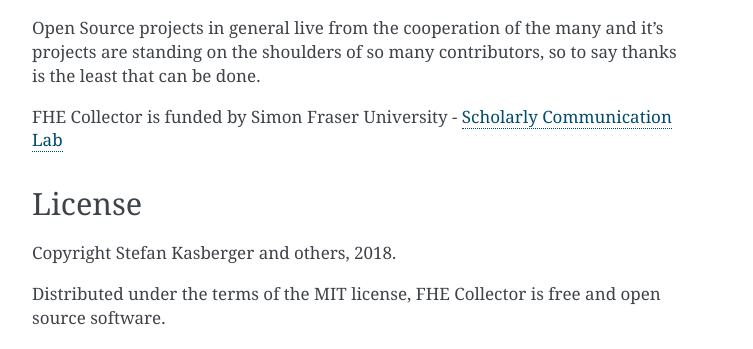
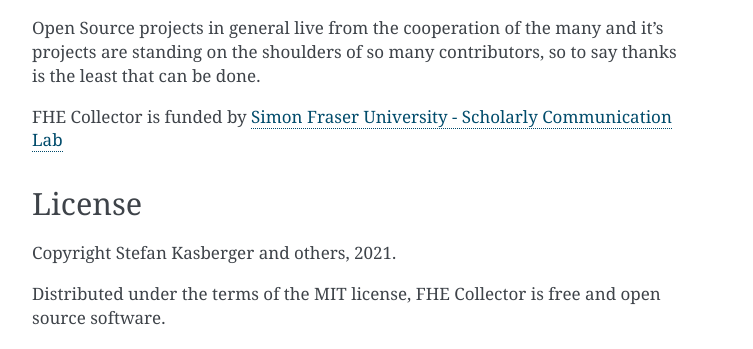
Before and after one commit to ScholCommLab/fhe-collector, a Sphinx documentation site: the page built from app/docs/source/index.rst, in a window 1280 px wide and 900 px high, scrolled down 2947 px. Shown: the part 403-752 px from the top of the window, without its empty margins (388-1141 px from the left). Built offline with Sphinx 7.4.7, drawn with Linux system fonts in a browser that asks for light colours; pages that are not in the unit, such as notebooks, are missing from menus; comment, search, counter and statistics services are not loaded; some of the changed text lies outside the part shown.

Commit message:
Update docs

```diff
--- a/app/__init__.py
+++ b/app/__init__.py
@@ -14,4 +14,5 @@
 __license__ = "MIT License"
 __version__ = "0.1.0"
 __url__ = "https://github.com/ScholCommLab/fhe-collector"
+__project__ = "FHE Collector"
 __description__ = "Facebook Hidden Engagement Microservice"
--- a/app/docs/source/_templates/sidebar_intro.html
+++ b/app/docs/source/_templates/sidebar_intro.html
@@ -1,7 +1,7 @@
 <h1 class="logo"><a href="{{ pathto(master_doc) }}">{{ project }}</a></h1>
 
 <p>{{ theme_description }}</p>
-<p>Developed by the <a hre="https://www.scholcommlab.ca/">Simon Fraser University - Scholarly Communication Lab</a>.</p>
+<p>Developed by the <a href="https://www.scholcommlab.ca/" title="Simon Fraser University - Scholarly Communication Lab">Simon Fraser University - Scholarly Communication Lab</a>.</p>
 
 <p>
   <a class="badge" href="https://travis-ci.com/ScholCommLab/fhe-collector">
--- a/app/docs/source/_templates/sidebar_related-links.html
+++ b/app/docs/source/_templates/sidebar_related-links.html
@@ -1,8 +1,8 @@
 <h3>Useful Links</h3>
 <ul>
-  <li><a href="https://github.com/ScholCommLab/fhe-collector">GitHub</a></li>
-  <li><a href="https://github.com/ScholCommLab/fhe-collector/issues">Issue Tracker</a></li>
-  <li><a hre="https://www.scholcommlab.ca/">Simon Fraser University - Scholarly Communication Lab</a></li>
-  <li><a href="https://stefankasberger.at">Stefan Kasberger</a></li>
-  <li><a href="https://github.com/Bubblbu">Asura Enkhbayar</a></li>
+  <li><a href="https://github.com/ScholCommLab/fhe-collector" title="GitHub fhe-collector">GitHub</a></li>
+  <li><a href="https://github.com/ScholCommLab/fhe-collector/issues" title="GitHub fhe-collector Issues">Issue Tracker</a></li>
+  <li><a href="https://www.scholcommlab.ca/" title="Simon Fraser University - Scholarly Communication Lab">Simon Fraser University - Scholarly Communication Lab</a></li>
+  <li><a href="https://stefankasberger.at" title="Stefan Kasberger">Stefan Kasberger</a></li>
+  <li><a href="https://github.com/Bubblbu" title="Asura Enkhbayar">Asura Enkhbayar</a></li>
 </ul>
--- a/app/docs/source/conf.py
+++ b/app/docs/source/conf.py
@@ -23,7 +23,7 @@
 
 # -- Project information -----------------------------------------------------
 
-project = app.__name__
+project = app.__project__
 copyright = app.__copyright__
 author = app.__author__
 description = app.__description__
--- a/app/docs/source/index.rst
+++ b/app/docs/source/index.rst
@@ -78,7 +78,7 @@
 
 .. code-block:: shell
 
-    pip install fhe-collector
+    pip install fhe_collector
 
 
 Find more options at :ref:`user_installation`.
@@ -170,7 +170,7 @@
 standing on the shoulders of so many contributors, so to say thanks is the
 least that can be done.
 
-FHE Collector is funded by Simon Fraser University - `Scholarly Communication Lab <https://www.scholcommlab.ca/>`_
+FHE Collector is funded by `Simon Fraser University - Scholarly Communication Lab <https://www.scholcommlab.ca/>`_
 
 
 .. _homepage_license:
@@ -178,14 +178,10 @@
 License
 -----------------------------
 
-Copyright Stefan Kasberger and others, 2018.
+Copyright Stefan Kasberger and others, 2021.
 
 Distributed under the terms of the MIT license, FHE Collector is free and open source software.
 
 Full License Text: `LICENSE.txt <https://github.com/ScholCommLab/fhe-collector/blob/master/LICENSE.txt>`_
 
 The documentation is licensed under `CC BY 4.0 <https://creativecommons.org/licenses/by/4.0/>`_.
-
-.. toctree::
-   :maxdepth: 2
-   :caption: Contents:
--- a/app/docs/source/user/resources.rst
+++ b/app/docs/source/user/resources.rst
@@ -12,13 +12,14 @@
 - Working document for the integration of Facebook-OJS into CED: (`GDoc <https://docs.google.com/document/d/10gjV8A8UgDOOM52ByTsaAvgzqLZtC2b6c_pnDEzBraI/edit?usp=sharing>`_))
 - Code base for collecting URLs and engagement: `fhe-plos <https://github.com/ScholCommLab/fhe-plos>`_
 - Facebook Graph API
+
   - `Docs <https://facebook-sdk.readthedocs.io/en/latest/api.html>`_
   - Request `URL /?id={url} <https://developers.facebook.com/docs/graph-api/reference/v3.2/url>`_
   - `Graph API restrictions <https://newsroom.fb.com/news/2018/04/restricting-data-access/>`_
   - `Rate limiting <https://developers.facebook.com/docs/graph-api/advanced/rate-limiting/>`_
   - `Debug <https://developers.facebook.com/tools/debug/>`_
   - `Explorer <https://developers.facebook.com/tools/explorer/>`_
-  - Python module: `facebook-sdk <https://facebook-sdk.readthedocs.io/`> (`API Reference <https://facebook-sdk.readthedocs.io/en/latest/api.html>`_)
+  - Python module: `facebook-sdk <https://facebook-sdk.readthedocs.io/>`_ (`API Reference <https://facebook-sdk.readthedocs.io/en/latest/api.html>`_)
 
 
 .. _user_resources_literature:
```
